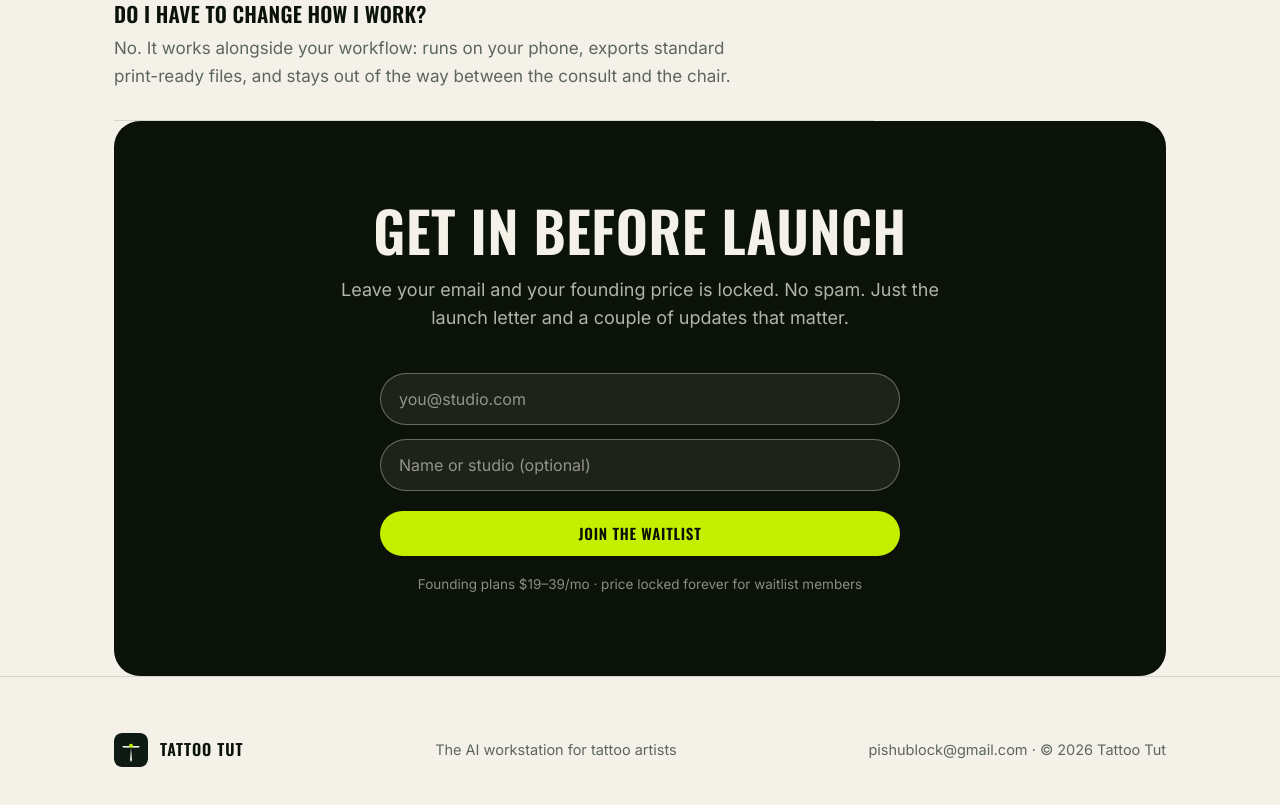
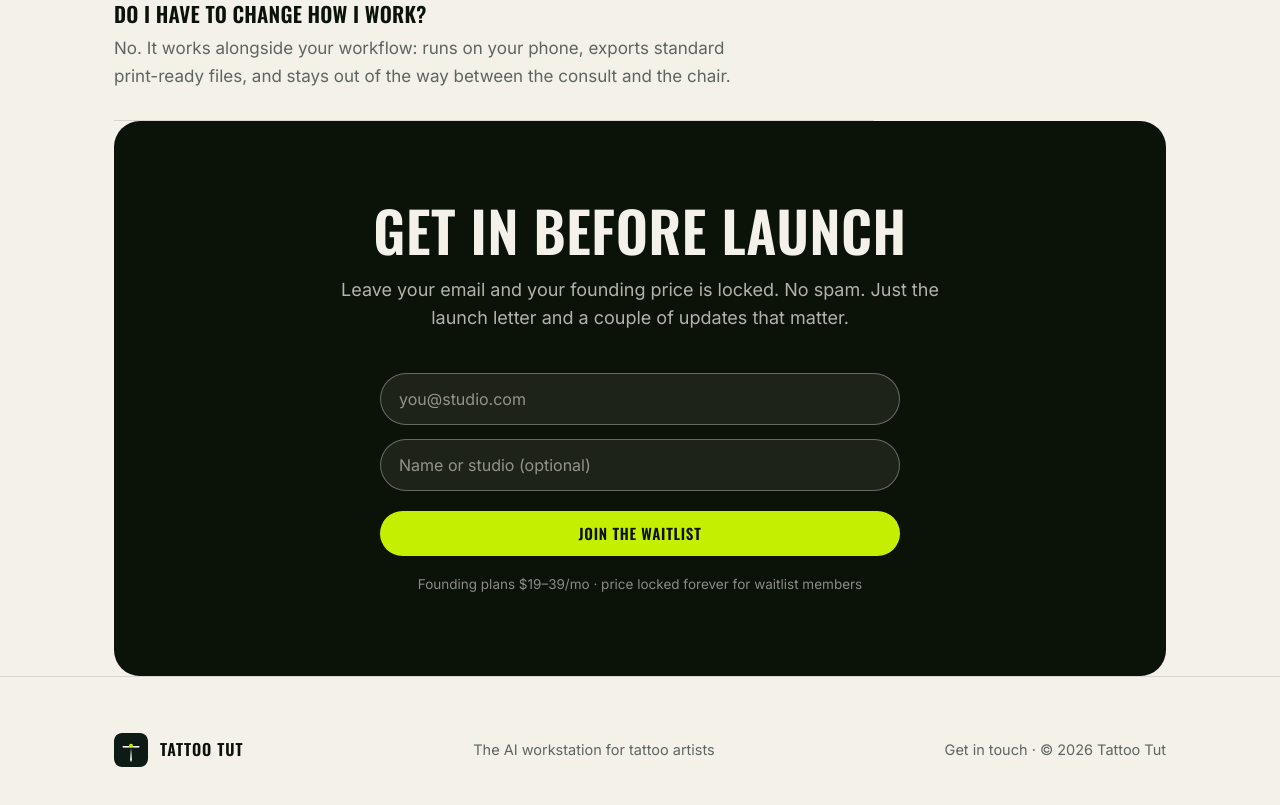
Before and after one commit to nkey190198-hash/tattoo-tut-waitlist, a plain HTML site: page index.html in a window 1280 px wide. Shown: the part 5181-5986 px from the top of the page. Drawn offline with nearby package versions, Linux system fonts and the light colour scheme.

Commit message:
убрать личную почту со страницы: формы через хешированный адрес FormSubmit, в подвале ссылка на форму вместо mailto

```diff
--- a/index.html
+++ b/index.html
@@ -354,7 +354,7 @@
       <a class="btn btn-lime" href="#waitlist">Join the waitlist</a>
       <a class="btn btn-ghost" href="#tools">See the tools</a>
     </div>
-    <form class="hero-form reveal" action="https://formsubmit.co/pishublock@gmail.com" method="POST">
+    <form class="hero-form reveal" action="https://formsubmit.co/7e4512245ca0a2eaf4e9f013f84f858c" method="POST">
       <input type="hidden" name="_subject" value="TATTOO TUT waitlist">
       <input type="hidden" name="_captcha" value="false">
       <input type="hidden" name="_template" value="table">
@@ -574,7 +574,7 @@
       <h2 id="wl-h">Get in before launch</h2>
       <p class="section-lead">Leave your email and your founding price is locked. No spam. Just the launch letter and a couple of updates that matter.</p>
 
-      <form class="wl-form" action="https://formsubmit.co/pishublock@gmail.com" method="POST">
+      <form class="wl-form" action="https://formsubmit.co/7e4512245ca0a2eaf4e9f013f84f858c" method="POST">
         <input type="hidden" name="_subject" value="TATTOO TUT waitlist">
         <input type="hidden" name="_captcha" value="false">
         <input type="hidden" name="_template" value="table">
@@ -598,7 +598,7 @@
       <span>Tattoo&nbsp;Tut</span>
     </div>
     <p>The AI workstation for tattoo artists</p>
-    <p><a href="mailto:pishublock@gmail.com">pishublock@gmail.com</a> · © 2026 Tattoo Tut</p>
+    <p><a href="#waitlist">Get in touch</a> · © 2026 Tattoo Tut</p>
   </div>
 </footer>
 
```
